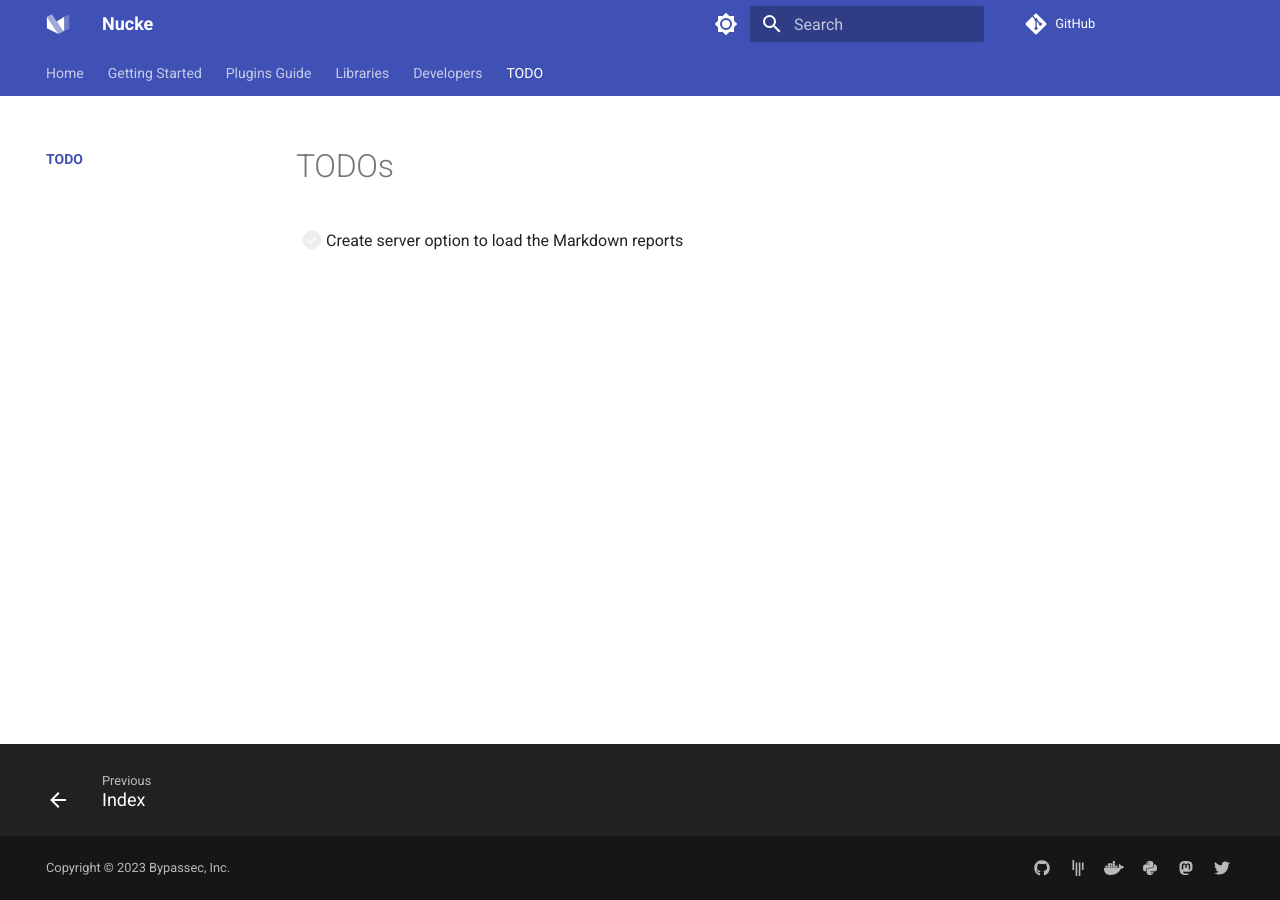
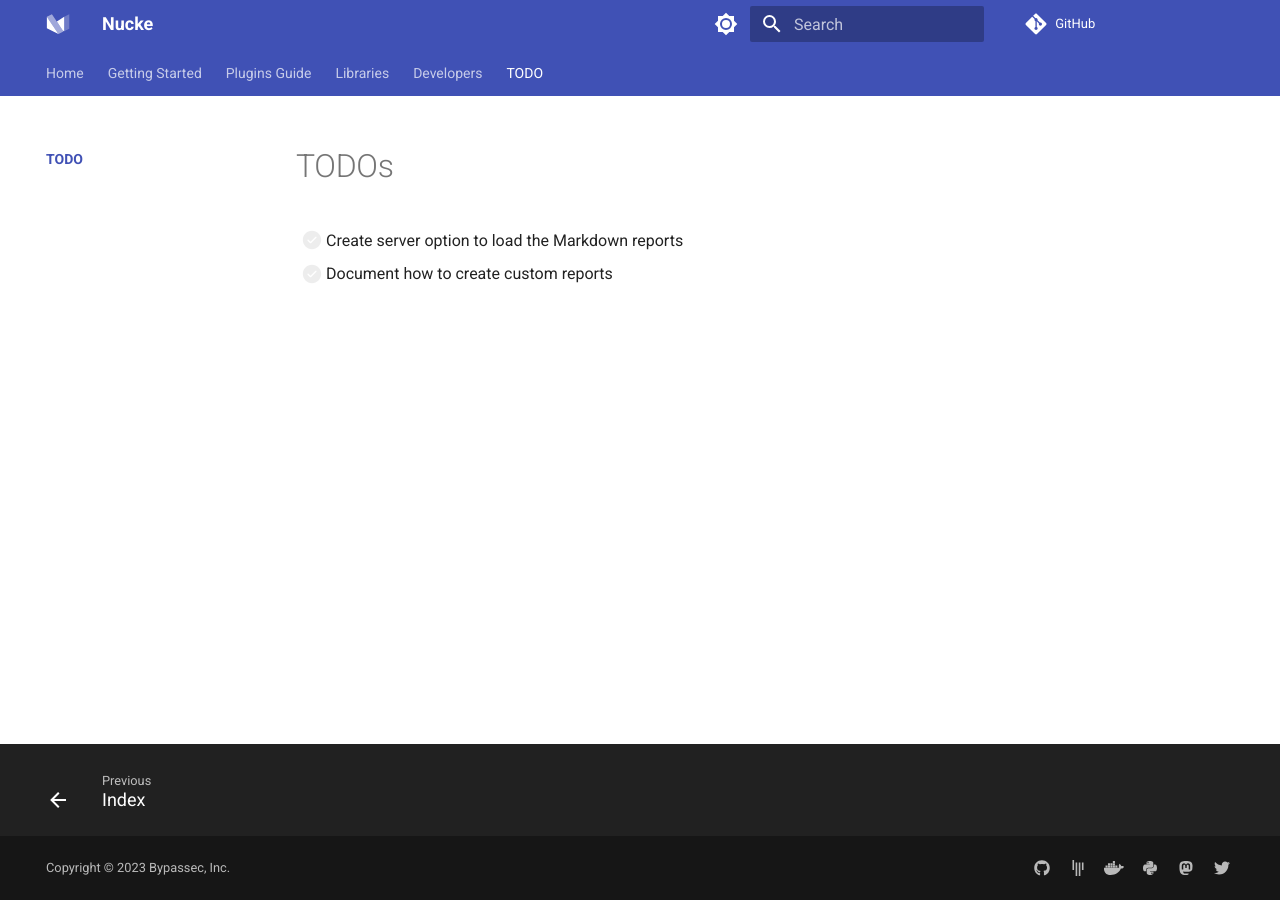
Before and after one commit to cfsdes/nucke-docs, an MkDocs documentation site: the page built from docs/todos/index.md, in a window 1280 px wide. Built offline with MkDocs 1.6.1 and Material for MkDocs 9.7.7, drawn with Linux system fonts in a browser that asks for light colours; comment, search, counter and statistics services are not loaded.

Commit message:
add TODO

```diff
--- a/docs/todos/index.md
+++ b/docs/todos/index.md
@@ -1,3 +1,4 @@
 # TODOs
 
 - [ ] Create server option to load the Markdown reports
+- [ ] Document how to create custom reports
```
